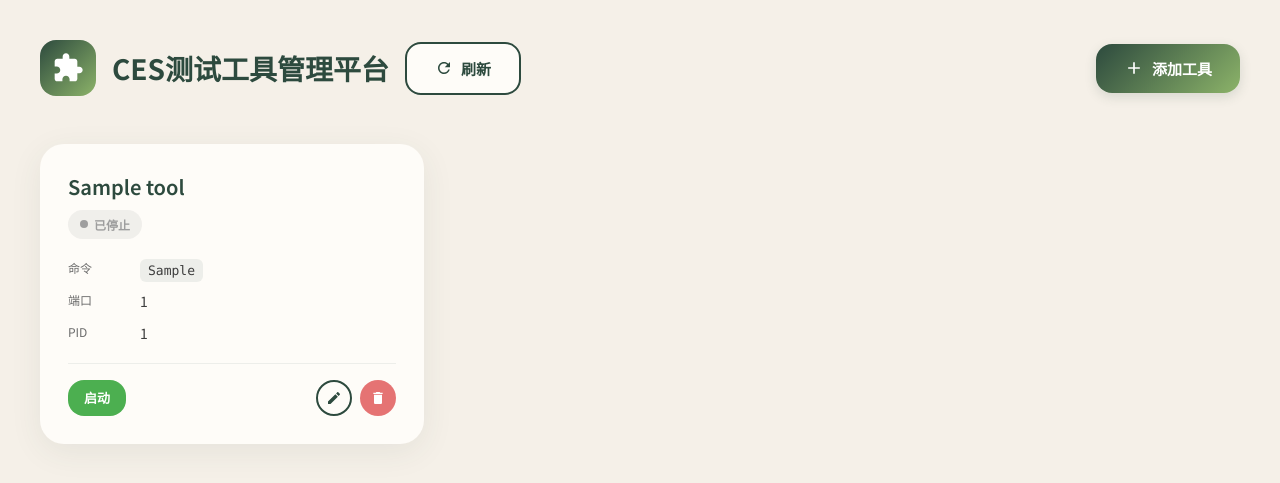
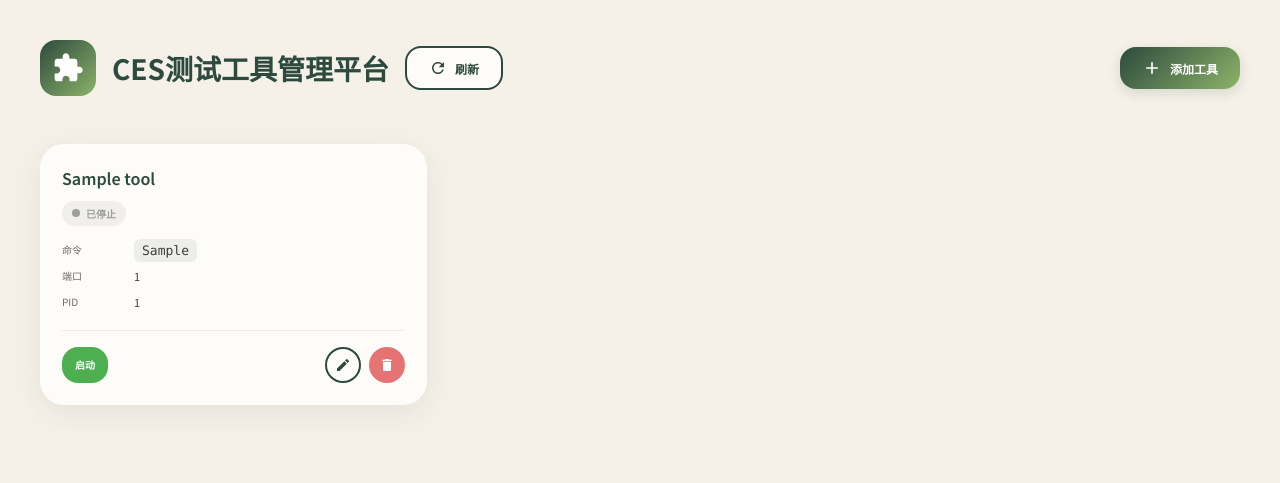
Before and after one commit to 546715115/manager-tool-platform, a Flask app: page / in a window 1280 px wide. Shown: the top 483 px of the page. Run offline with Flask 2, Linux system fonts and the light colour scheme; tables that the repository leaves empty hold one stand-in row (values such as "Sample post").

Commit message:
feat: shrink tool card UI by 20%

```diff
--- a/templates/index.html
+++ b/templates/index.html
@@ -88,11 +88,11 @@
             display: inline-flex;
             align-items: center;
             gap: 8px;
-            padding: 14px 28px;
+            padding: 11px 22px;
             border: none;
             border-radius: var(--radius-btn);
             font-family: inherit;
-            font-size: 15px;
+            font-size: 12px;
             font-weight: 600;
             cursor: pointer;
             transition: all 0.25s ease;
@@ -148,8 +148,8 @@
         }
 
         .btn-sm {
-            padding: 8px 16px;
-            font-size: 13px;
+            padding: 6px 13px;
+            font-size: 10px;
         }
 
         .btn-icon {
@@ -164,14 +164,14 @@
 
         .tools-grid {
             display: grid;
-            grid-template-columns: repeat(auto-fill, minmax(380px, 1fr));
-            gap: 24px;
+            grid-template-columns: repeat(auto-fill, minmax(304px, 1fr));
+            gap: 19px;
         }
 
         .tool-card {
             background: var(--bg-card);
             border-radius: var(--radius-card);
-            padding: 28px;
+            padding: 22px;
             box-shadow: var(--shadow-card);
             transition: all 0.3s ease;
             position: relative;
@@ -191,7 +191,7 @@
         }
 
         .tool-card:hover {
-            transform: translateY(-4px);
+            transform: translateY(-3px);
             box-shadow: 0 12px 40px rgba(45, 74, 62, 0.12);
         }
 
@@ -203,11 +203,11 @@
             display: flex;
             justify-content: space-between;
             align-items: flex-start;
-            margin-bottom: 20px;
+            margin-bottom: 16px;
         }
 
         .tool-name {
-            font-size: 20px;
+            font-size: 16px;
             font-weight: 600;
             color: var(--color-primary);
             margin-bottom: 8px;
@@ -217,9 +217,9 @@
             display: inline-flex;
             align-items: center;
             gap: 6px;
-            padding: 6px 12px;
+            padding: 5px 10px;
             border-radius: 20px;
-            font-size: 12px;
+            font-size: 10px;
             font-weight: 600;
             text-transform: uppercase;
         }
@@ -271,18 +271,18 @@
         .info-row {
             display: flex;
             align-items: flex-start;
-            margin-bottom: 12px;
+            margin-bottom: 10px;
             gap: 12px;
         }
 
         .info-label {
-            font-size: 12px;
+            font-size: 10px;
             color: var(--color-text-light);
             min-width: 60px;
         }
 
         .info-value {
-            font-size: 14px;
+            font-size: 11px;
             color: var(--color-text);
             word-break: break-all;
             flex: 1;
```
